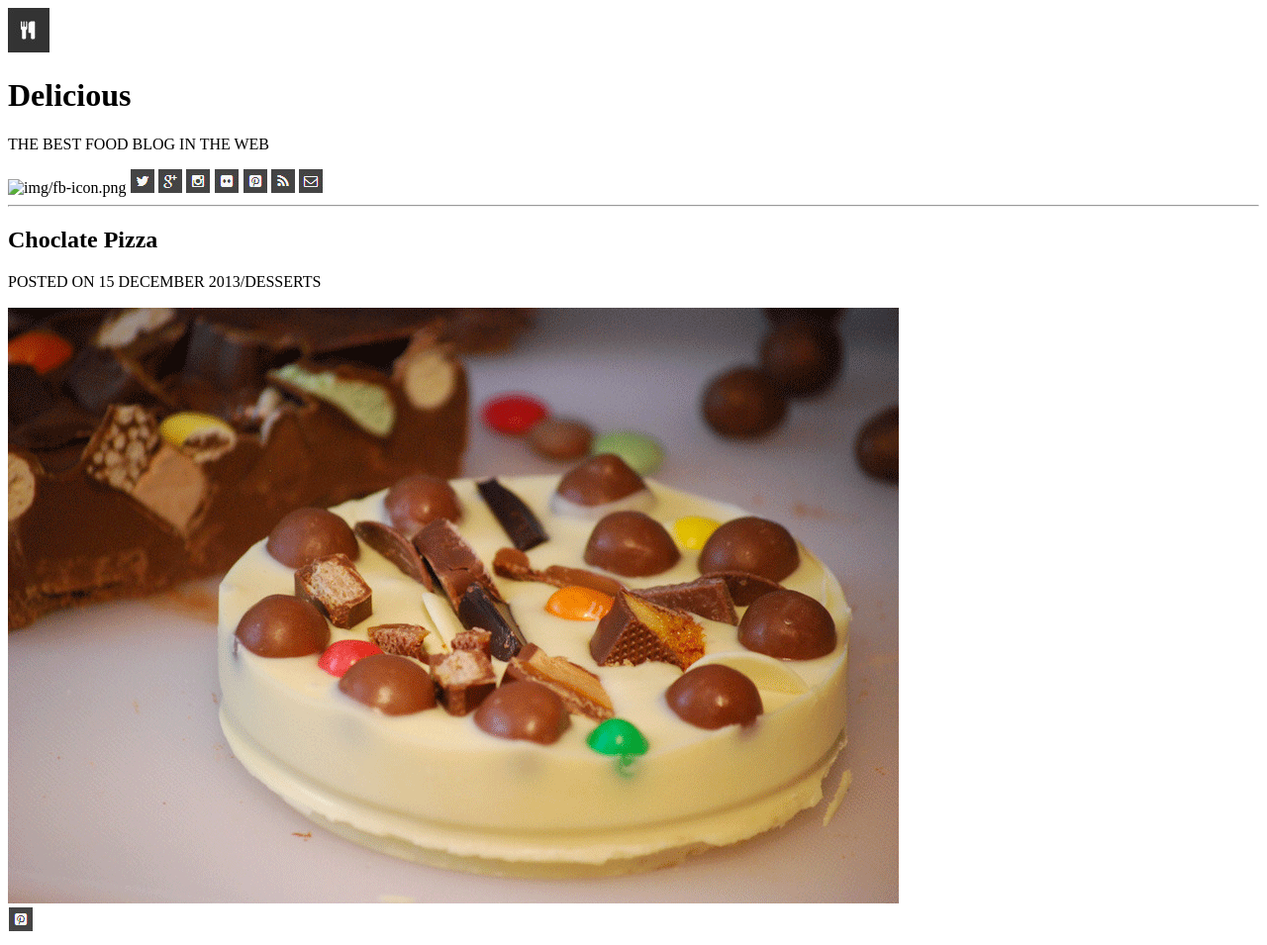
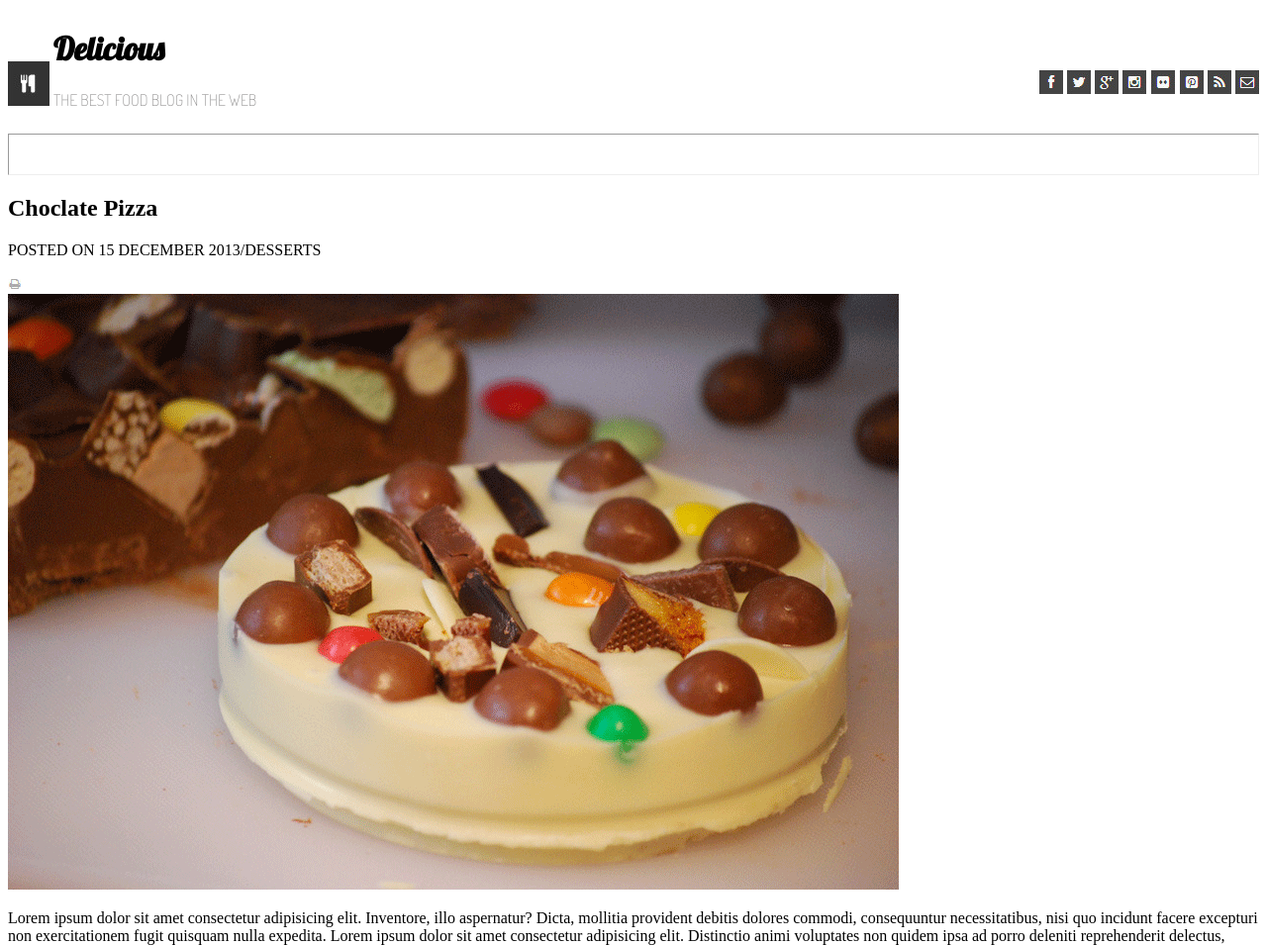
Before and after one commit to asyamoh/chocolate-pizza, a plain HTML site: page index.html in a window 1280 px wide. Shown: the top 955 px of the page at 99% size. Drawn offline with Linux system fonts and the light colour scheme.

Commit message:
styling header

```diff
--- a/index.html
+++ b/index.html
@@ -1,20 +1,20 @@
 <!DOCTYPE html>
 <html lang="en">
 <head>
-    <meta charset="UTF-8">
-    <meta http-equiv="X-UA-Compatible" content="IE=edge">
-    <meta name="viewport" content="width=device-width, initial-scale=1.0">
+    <link rel="stylesheet" href="style/style.css">
     <title>Choclate pizza</title>
 </head>
 <body>
     <header>
-        <div>
+        <div id="rightHeder">
             <img src="img/logo.png" alt="">
-            <h1>Delicious</h1>
-            <p>THE BEST FOOD BLOG IN THE WEB</p>
+            <div>
+                <h1>Delicious</h1>
+                <p>THE BEST FOOD BLOG IN THE WEB</p>
+            </div>
         </div>
-        <div>
-        <img src="" alt="img/fb-icon.png">
+        <div id="headerImg">
+        <img src="img/fb-icon.png" alt="">
         <img src="img/twit-icon.png" alt="">
         <img src="img/gp-icon.png" alt="">
         <img src="img/insta-icon.png" alt="">
@@ -23,20 +23,21 @@
         <img src="img/rss-icon.png" alt="">
         <img src="img/mail-icon.png" alt="">
         </div>
-        <hr>
+
     </header>
+    <hr>
     <main>
         <section>
             <div>
                 <h2>Choclate Pizza</h2>
+                <p>POSTED ON 15 DECEMBER 2013/DESSERTS</p>
             </div>
+            <div><img src="img/print-icon.png" alt=""></div>
             <div>
-                <p>POSTED ON 15 DECEMBER 2013/DESSERTS</p>
                 <img src="img/choco-pizza.png" alt="">
             </div>
 
         </section>
-            <div><img src="img/pint-icon.png" alt=""></div>
 
             <div><p>Lorem ipsum dolor sit amet consectetur adipisicing elit. Inventore, illo aspernatur? Dicta, mollitia provident debitis dolores commodi, consequuntur necessitatibus,
                 nisi quo incidunt facere excepturi non exercitationem fugit quisquam nulla expedita. Lorem ipsum dolor sit amet consectetur adipisicing elit. Distinctio animi voluptates non quidem ipsa ad porro deleniti reprehenderit delectus,<br><br>
--- a/style/style.css
+++ b/style/style.css
@@ -0,0 +1,28 @@
+@import url('https://fonts.googleapis.com/css2?family=Dosis:wght@200&family=Lobster&display=swap');@import url('https://fonts.googleapis.com/css2?family=Lobster&display=swap');
+*{
+    box-sizing: border-box;
+}
+/* header{
+    display: inline-block;
+} */
+header div div,#rightHeder{
+    display: inline-block;
+
+}
+#headerImg{
+       float: right;
+       /* width: 20%; */
+       margin-top:5%;
+}
+header div div h1{
+    font-family: 'Lobster', cursive;
+
+
+}
+header div div p{
+    font-family: 'Dosis', sans-serif;
+    color: rgb(143, 142, 142);
+}
+hr{
+    padding: 20px;
+}
```
